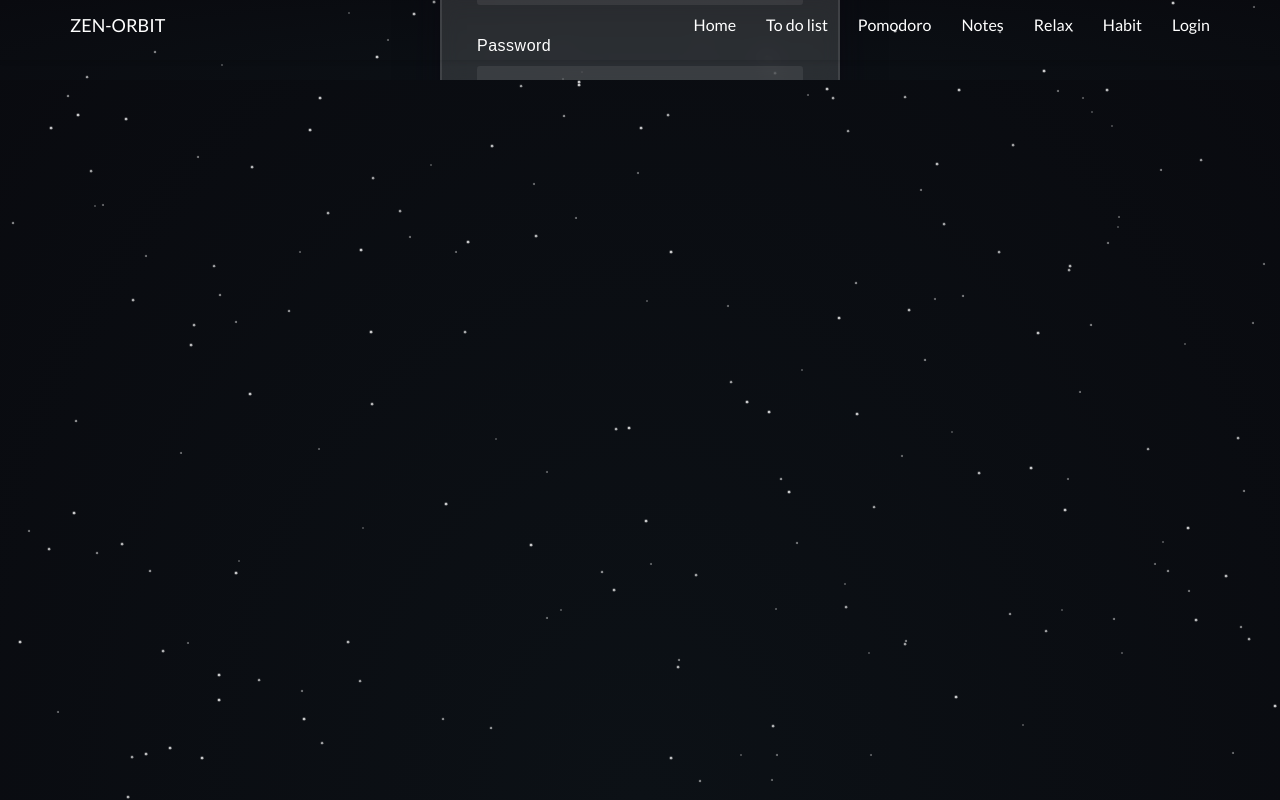
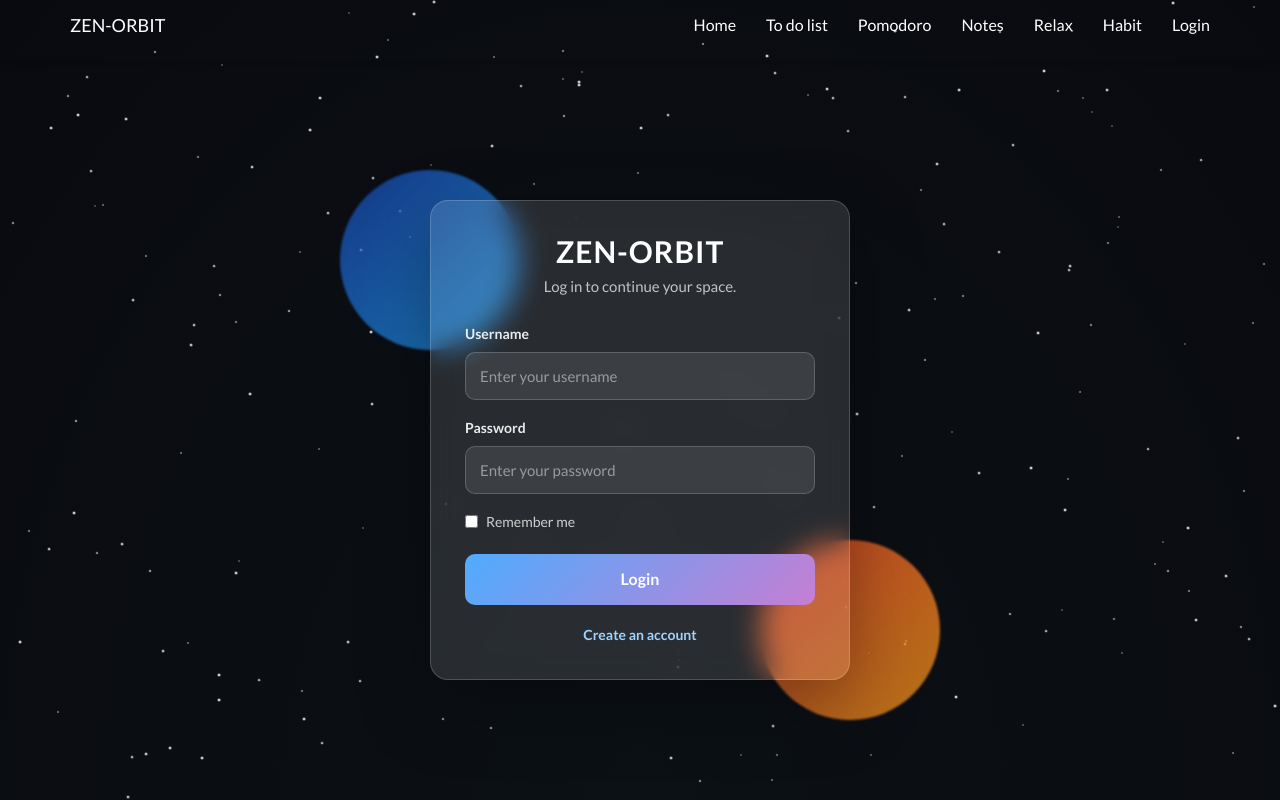
Before and after one commit to nidhi-jpg/Zenorbit, a Django app: page /login/ in a window 1280 px wide. Run offline with Django 3.2, Linux system fonts and the light colour scheme; some libraries are stand-ins or nearby versions.

Commit message:
Fix todo csrf and improve login page

```diff
--- a/templates/login.html
+++ b/templates/login.html
@@ -1,136 +1,220 @@
 {% extends 'base.html' %}
 {% block title %}Login - ZEN-ORBIT{% endblock %}
 
-{% block content %}
-    <style media="screen">
-      *,
-*:before,
-*:after{
-    padding: 0;
-    margin: 0;
-    box-sizing: border-box;
-}
-body{
-    background-color: #080710;
-}
-.background{
-    width: 430px;
-    height: 520px;
-    position: absolute;
-    transform: translate(-50%,-50%);
-    left: 50%;
-    top: 50%;
-}
-.background .shape{
-    height: 200px;
-    width: 200px;
-    position: absolute;
-    border-radius: 50%;
-}
-.shape:first-child{
-    background: linear-gradient(
-        #1845ad,
-        #23a2f6
-    );
-    left: -80px;
-    top: -80px;
-}
-.shape:last-child{
-    background: linear-gradient(
-        to right,
-        #ff512f,
-        #f09819
-    );
-    right: -30px;
-    bottom: -80px;
-}
-form{
-    height: 520px;
-    width: 400px;
-    background-color: rgba(255,255,255,0.13);
-    position: absolute;
-    transform: translate(-50%,-50%);
-    top: 50%;
-    left: 50%;
-    border-radius: 10px;
-    backdrop-filter: blur(10px);
-    border: 2px solid rgba(255,255,255,0.1);
-    box-shadow: 0 0 40px rgba(8,7,16,0.6);
-    padding: 50px 35px;
-}
-form *{
-    font-family: 'Poppins',sans-serif;
-    color: #ffffff;
-    letter-spacing: 0.5px;
-    outline: none;
-    border: none;
-}
-form h3{
-    font-size: 32px;
-    font-weight: 500;
-    line-height: 42px;
-    text-align: center;
+{% block extra_css %}
+<style>
+    .login-page {
+        min-height: calc(100vh - 80px);
+        display: flex;
+        align-items: center;
+        justify-content: center;
+        padding: 48px 20px;
+        position: relative;
+        overflow: hidden;
     }
 
-label{
+    .login-orb {
+        position: absolute;
+        width: 180px;
+        height: 180px;
+        border-radius: 50%;
+        opacity: 0.75;
+        filter: blur(1px);
+        pointer-events: none;
+    }
+
+    .login-orb.blue {
+        background: linear-gradient(135deg, #1845ad, #23a2f6);
+        transform: translate(-210px, -180px);
+    }
+
+    .login-orb.gold {
+        background: linear-gradient(135deg, #ff512f, #f09819);
+        transform: translate(210px, 190px);
+    }
+
+    .login-card {
+        width: min(420px, 100%);
+        background: rgba(255, 255, 255, 0.12);
+        border: 1px solid rgba(255, 255, 255, 0.18);
+        border-radius: 18px;
+        box-shadow: 0 24px 70px rgba(0, 0, 0, 0.35);
+        backdrop-filter: blur(14px);
+        -webkit-backdrop-filter: blur(14px);
+        padding: 34px;
+        position: relative;
+        z-index: 2;
+    }
+
+    .login-card h1 {
+        margin: 0 0 8px;
+        color: #ffffff;
+        font-size: 30px;
+        font-weight: 700;
+        text-align: center;
+        letter-spacing: 1px;
+    }
+
+    .login-card p {
+        margin: 0 0 26px;
+        color: rgba(255, 255, 255, 0.72);
+        text-align: center;
+        font-size: 15px;
+    }
+
+    .login-field {
+        margin-bottom: 18px;
+    }
+
+    .login-field label {
         display: block;
-    margin-top: 30px;
-    font-size: 16px;
+        margin-bottom: 8px;
+        color: rgba(255, 255, 255, 0.9);
+        font-size: 14px;
+        font-weight: 600;
+    }
+
+    .login-field input {
+        display: block;
+        width: 100%;
+        height: 48px;
+        padding: 0 14px;
+        color: #ffffff;
+        background: rgba(255, 255, 255, 0.09);
+        border: 1px solid rgba(255, 255, 255, 0.18);
+        border-radius: 10px;
+        font-size: 15px;
+    }
+
+    .login-field input:focus {
+        outline: none;
+        border-color: rgba(79, 172, 254, 0.65);
+        box-shadow: 0 0 0 3px rgba(79, 172, 254, 0.18);
+    }
+
+    .login-field input::placeholder {
+        color: rgba(255, 255, 255, 0.48);
+    }
+
+    .login-actions {
+        display: flex;
+        align-items: center;
+        justify-content: space-between;
+        gap: 14px;
+        margin: 6px 0 22px;
+        color: rgba(255, 255, 255, 0.78);
+        font-size: 14px;
+    }
+
+    .remember-me {
+        display: flex;
+        align-items: center;
+        gap: 8px;
+        margin: 0;
         font-weight: 500;
     }
-input{
-    display: block;
-    height: 50px;
-    width: 100%;
-    background-color: rgba(255,255,255,0.07);
-    border-radius: 3px;
-    padding: 0 10px;
-    margin-top: 8px;
-    font-size: 14px;
-    font-weight: 300;
-}
-::placeholder{
-    color: #e5e5e5;
-}
-button{
-    margin-top: 50px;
-    width: 100%;
-    background-color: #ffffff;
-    color: #080710;
-    padding: 15px 0;
-    font-size: 18px;
+
+    .remember-me input {
+        margin: 0;
     }
 
-.error-message {
-    color: #ff512f;
+    .login-submit {
+        width: 100%;
+        border: 0;
+        border-radius: 10px;
+        background: linear-gradient(135deg, #4facfe, #c57ed3);
+        color: #ffffff;
+        padding: 14px 18px;
+        font-size: 16px;
+        font-weight: 700;
+        cursor: pointer;
+        transition: transform 0.2s ease, box-shadow 0.2s ease;
+    }
+
+    .login-submit:hover {
+        transform: translateY(-1px);
+        box-shadow: 0 14px 30px rgba(79, 172, 254, 0.24);
+    }
+
+    .login-link {
+        display: block;
+        margin-top: 20px;
         text-align: center;
-    margin-top: 10px;
+        color: #9ed4ff;
+        text-decoration: none;
+        font-weight: 600;
+    }
+
+    .login-link:hover {
+        color: #ffffff;
+        text-decoration: none;
+    }
+
+    .login-message {
+        margin-bottom: 16px;
+        padding: 12px 14px;
+        border-radius: 10px;
+        background: rgba(220, 53, 69, 0.18);
+        border: 1px solid rgba(220, 53, 69, 0.32);
+        color: #ffd7dc;
+        text-align: center;
         font-size: 14px;
     }
+
+    @media (max-width: 520px) {
+        .login-page {
+            align-items: flex-start;
+            padding-top: 28px;
+        }
+
+        .login-card {
+            padding: 28px 22px;
+        }
+
+        .login-orb {
+            width: 130px;
+            height: 130px;
+        }
+    }
 </style>
+{% endblock %}
 
-<div class="background">
-    <div class="shape"></div>
-    <div class="shape"></div>
-</div>
+{% block content %}
+<div class="login-page">
+    <div class="login-orb blue"></div>
+    <div class="login-orb gold"></div>
 
-<form method="POST" action="/login/">
+    <form class="login-card" method="post" action="{% url 'Hello:login' %}">
         {% csrf_token %}
+
+        <h1>ZEN-ORBIT</h1>
+        <p>Log in to continue your space.</p>
+
         {% if messages %}
             {% for message in messages %}
-            <div class="error-message">{{ message }}</div>
+                <div class="login-message">{{ message }}</div>
             {% endfor %}
         {% endif %}
 
-    <h3>ZEN-ORBIT</h3>
-    <label>Username</label>
-    <input type="text" name="username" placeholder="Enter your username" required>
+        <div class="login-field">
+            <label for="username">Username</label>
+            <input id="username" type="text" name="username" placeholder="Enter your username" autocomplete="username" required>
+        </div>
 
-    <label>Password</label>
-    <input type="password" name="password" placeholder="Enter your password" required>
+        <div class="login-field">
+            <label for="password">Password</label>
+            <input id="password" type="password" name="password" placeholder="Enter your password" autocomplete="current-password" required>
+        </div>
 
-    <button type="submit">Login</button>
-    <a href="/signup/">Create an account</a>
+        <div class="login-actions">
+            <label class="remember-me">
+                <input type="checkbox" name="remember_me">
+                Remember me
+            </label>
+        </div>
+
+        <button class="login-submit" type="submit">Login</button>
+        <a class="login-link" href="{% url 'Hello:signup' %}">Create an account</a>
     </form>
-
+</div>
 {% endblock %}
```
Also changed, not shown: Hello/templates/todo.html (+13 -4 lines), templates/todo.html (+8 -1 lines). Lines whose indentation alone changed are shown as unchanged.
